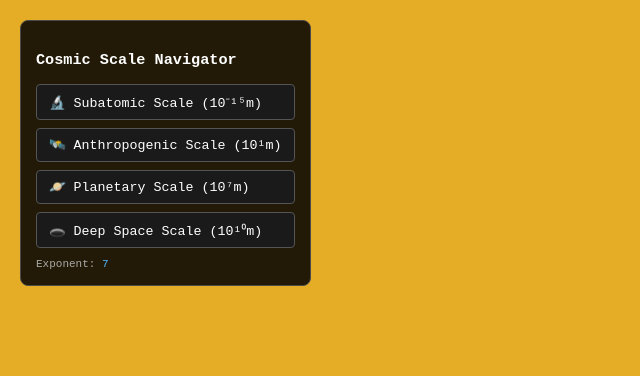
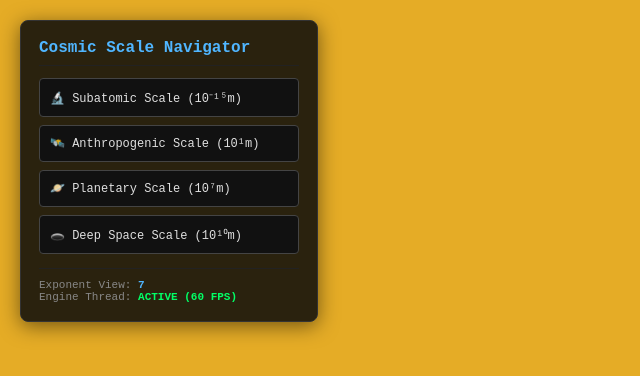
Before and after one commit to yagizyagli/space, a website built with Vite: page index.html in a window 1280 px wide. Shown: the whole page, without its empty margins (0-640 px from the left). Built offline with nearby package versions, Linux system fonts and the light colour scheme.

Commit message:
Update index.html

```diff
--- a/index.html
+++ b/index.html
@@ -5,18 +5,23 @@
   <meta name="viewport" content="width=device-width, initial-scale=1.0">
   <title>Space Engine - Observable Universe Sandbox</title>
   <style>
-    body { margin: 0; background: #000000; overflow: hidden; font-family: monospace; }
-    canvas { display: block; width: 100vw; height: 100vh; }
+    body { margin: 0; background: #000000; overflow: hidden; font-family: monospace; user-select: none; }
+    canvas { display: block; width: 100vw; height: 100vh; position: absolute; top: 0; left: 0; z-index: 1; }
+
     .controls {
-      position: absolute; top: 20px; left: 20px; background: rgba(0, 0, 0, 0.85);
-      border: 1px solid #4a4a4a; padding: 15px; border-radius: 8px; color: #ffffff; z-index: 10;
+      position: absolute; top: 20px; left: 20px; background: rgba(10, 10, 10, 0.85);
+      border: 1px solid #333333; padding: 18px; border-radius: 8px; color: #ffffff; z-index: 10;
+      box-shadow: 0 4px 20px rgba(0,0,0,0.5); width: 260px;
     }
-    .btn-group { display: flex; flex-direction: column; gap: 8px; margin-top: 10px; }
+    h3 { margin: 0 0 12px 0; color: #50b6ff; font-size: 16px; border-bottom: 1px solid #222; padding-bottom: 8px; }
+    .btn-group { display: flex; flex-direction: column; gap: 8px; }
     button {
-      background: #1a1a1a; border: 1px solid #555; color: #fff; padding: 8px 12px;
+      background: #111111; border: 1px solid #444444; color: #e0e0e0; padding: 10px;
       cursor: pointer; border-radius: 4px; font-family: monospace; text-align: left;
+      font-size: 12px; transition: all 0.2s ease-in-out;
     }
-    button:hover { border-color: #50b6ff; color: #50b6ff; }
+    button:hover { background: #222222; border-color: #50b6ff; color: #50b6ff; }
+    .status-panel { margin-top: 14px; font-size: 11px; color: #888888; border-top: 1px solid #222; padding-top: 10px; }
   </style>
 </head>
 <body>
@@ -29,17 +34,25 @@
       <button id="btn-celestial">🪐 Planetary Scale (10⁷m)</button>
       <button id="btn-deepspace">🕳️ Deep Space Scale (10¹⁰m)</button>
     </div>
-    <div style="margin-top:10px; font-size:11px; color:#aaa;">Exponent: <span id="current-exp" style="color:#50b6ff">7</span></div>
+    <div class="status-panel">
+      <div>Exponent View: <span id="current-exp" style="color:#50b6ff; font-weight:bold;">7</span></div>
+      <div>Engine Thread: <span style="color:#00ff66; font-weight:bold;">ACTIVE (60 FPS)</span></div>
+    </div>
   </div>
 
   <canvas id="space-viewport"></canvas>
 
-  <!-- Load consolidated layer file directly -->
+  <!-- Executing the source entry pipeline before runtime execution blocks -->
   <script type="module" src="/src/main.ts"></script>
 
   <script type="module">
-    // Wait until Vite maps the core layer onto the window context field
-    window.addEventListener('load', () => {
+    // Using a tiny safe polling interval loop to ensure window assignment has completed without async race bugs
+    const bootstrapEngine = () => {
+      if (!window.SpaceEngine) {
+        setTimeout(bootstrapEngine, 50);
+        return;
+      }
+
       const canvas = document.getElementById('space-viewport');
       canvas.width = window.innerWidth;
       canvas.height = window.innerHeight;
@@ -51,11 +64,19 @@
       engine.start();
 
       const currentExpDisplay = document.getElementById('current-exp');
+
       document.getElementById('btn-subatomic').addEventListener('click', () => { engine.getCamera().zoomTo(-15); currentExpDisplay.innerText = '-15'; });
       document.getElementById('btn-macro').addEventListener('click', () => { engine.getCamera().zoomTo(1); currentExpDisplay.innerText = '1'; });
       document.getElementById('btn-celestial').addEventListener('click', () => { engine.getCamera().zoomTo(7); currentExpDisplay.innerText = '7'; });
       document.getElementById('btn-deepspace').addEventListener('click', () => { engine.getCamera().zoomTo(10); currentExpDisplay.innerText = '10'; });
-    });
+
+      window.addEventListener('resize', () => {
+        canvas.width = window.innerWidth;
+        canvas.height = window.innerHeight;
+      });
+    };
+
+    bootstrapEngine();
   </script>
 </body>
 </html>
```
